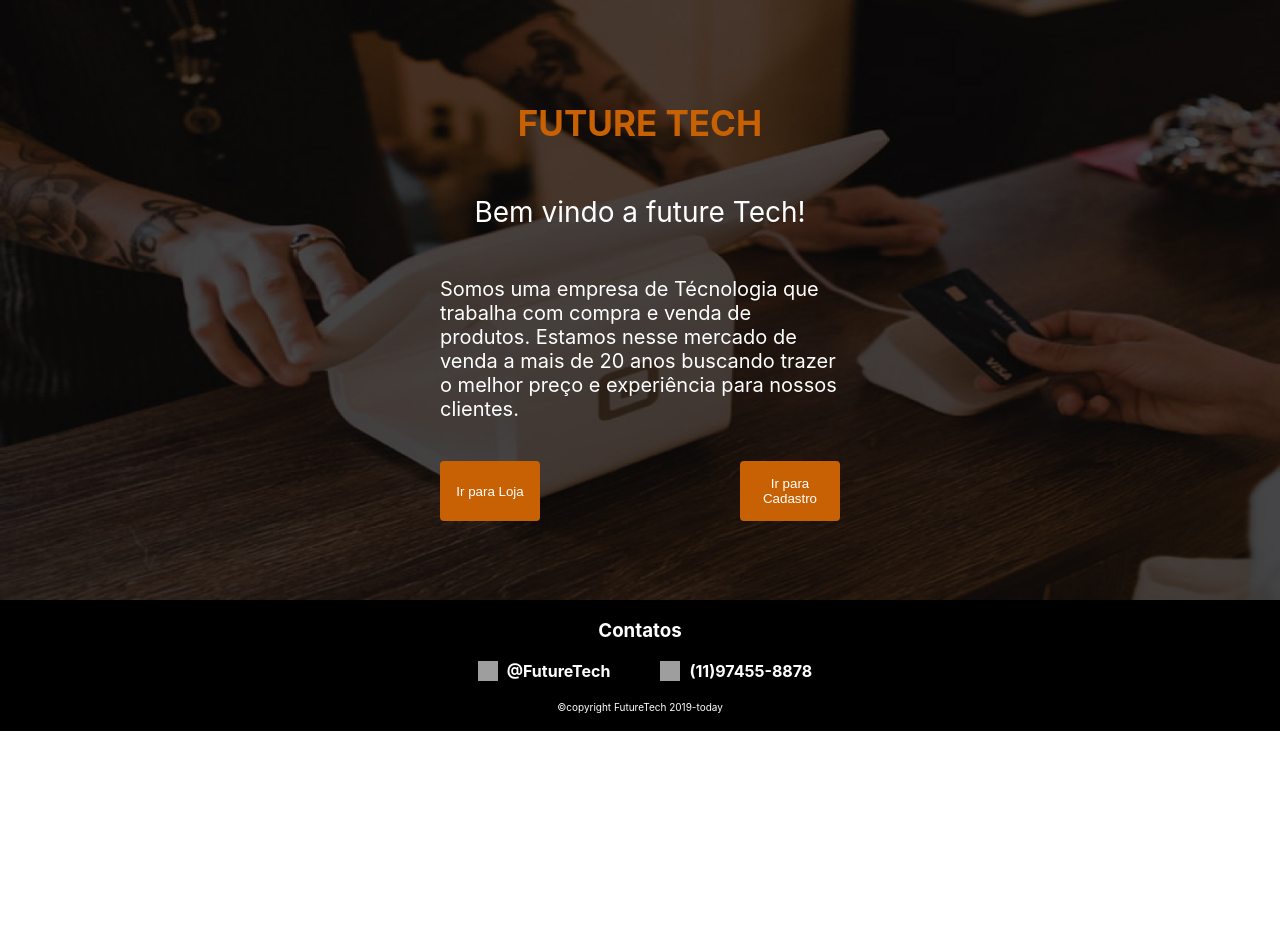
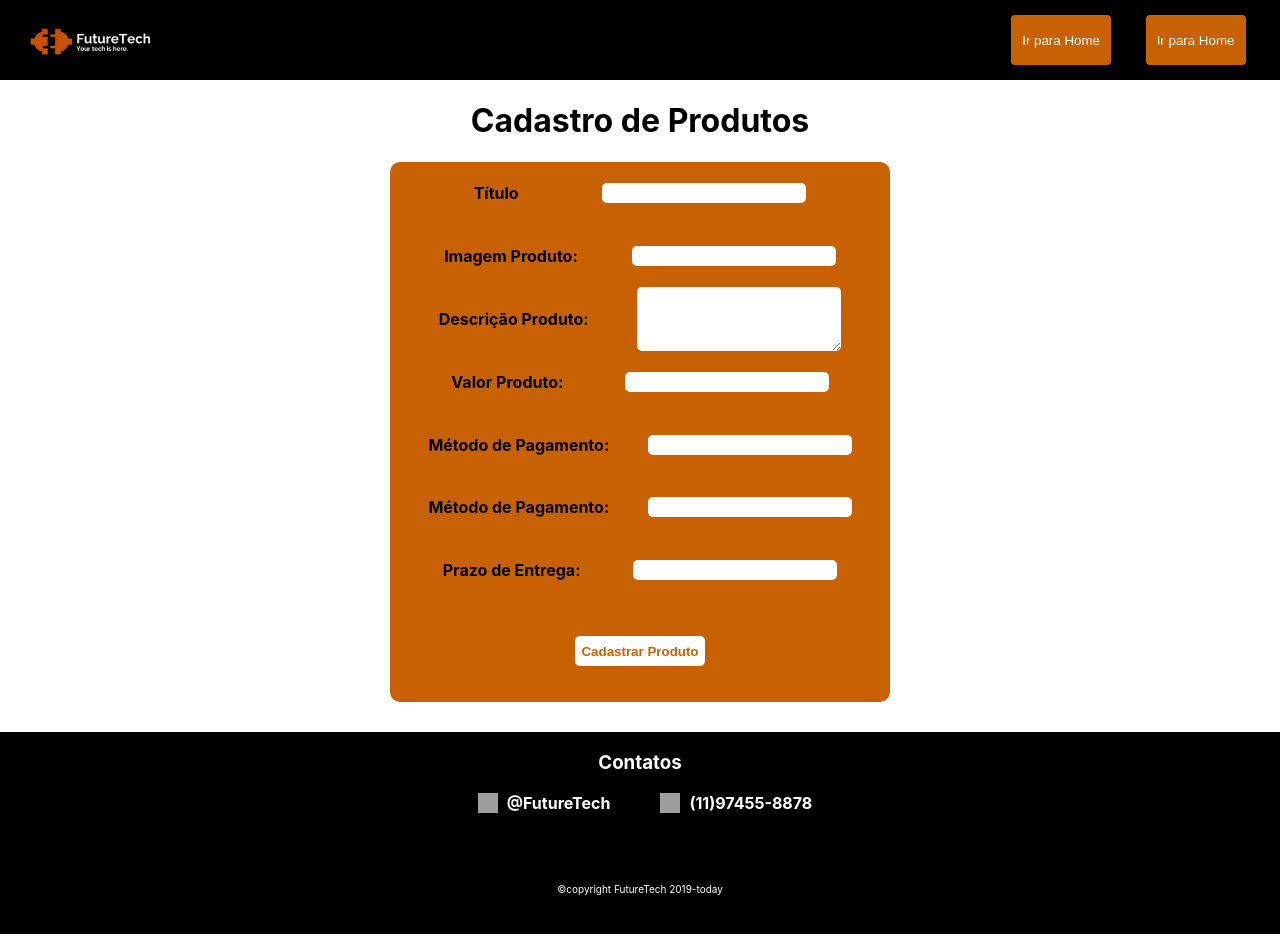
Before and after one commit to future4code/Bouman-FutureTech, a React (Create React App) app in the folder future-tech/: page / in a window 1280 px wide. Shown: the top 934 px of the page. Before the commit the page ends 800 px from the top, so only its background shows below. Built offline with nearby package versions, Linux system fonts and the light colour scheme; grey boxes are pictures that could not be loaded.

Commit message:
consertei algumas formulário e a renderização para o carrinho

```diff
--- a/future-tech/src/App.js
+++ b/future-tech/src/App.js
@@ -1,32 +1,99 @@
 import React from 'react';
 import styled from 'styled-components';
 import { withStyles } from '@material-ui/core/styles';
-import ProdutosContainer from './components/ProdutosContainer/ProdutoContainer';
-// import CardDeProduto from './components/CardDeProduto/CardDeProduto';
-import CarrinhoContainer from './components/CarrinhoContainer/CarrinhoContainer';
-import FormularioContainer from './components/FormularioContainer/FormularioContainer';
 import HomePage from './components/HomePage/HomePage';
+import Footer from './components/Footer/Footer'
+import LogoMarca from './components/img/LogoMarca.png';
+import FormularioContainer from './components/FormularioContainer/FormularioContainer'
 
+// Estilização
 
+const Header = styled.div `
+  width: 100%;
+  height: 80px;
+  background-color: #000000;
+  display: flex;
+  justify-content: center;
+  align-items: center;
+`
+const LogoContainer = styled.div `
+  width: 100%;
+  height: 100%;
+  display: flex;
+  justify-content: flex-start;
+  align-items: center;
+`
 
+const LogoImage = styled.img `
+  height: 100%;
+`
+
+const ButtonsContainer = styled.div`
+    display: flex;
+    justify-content:space-evenly;
+    align-items: center;
+    width: 400px;
+`
+
+const Button = styled.button `
+    height: 50px;
+    width: 100px;
+    background-color: #C76103;
+    color: white;
+    outline: 0;
+    border: 0;
+    border-radius: 4px;
+    :hover{
+        cursor: pointer;
+        background-color: #C75103;
+    }
+`
+// Código
 
 class App extends React.Component{
-  constructor(props){
-    super(props)
+  constructor (props) {
+    super(props);
+
     this.state = {
+        window: "Cadastro"
+    };
+};
 
+onClickSwitchWindowCadastro = () => {
+    if (this.state.window === "Home") {
+        this.setState({window: "Cadastro"})
+    } else {
+        this.setState({window: "Home"})
     }
-  }
+}
+
+onClickSwitchWindowLoja = () => {
+    if (this.state.window === "Home") {
+        this.setState({window: "Loja"})
+    } else {
+        this.setState({window: "Home"})
+    }
+}
 
   render(){
+    const buttonTextCadastro = this.state.window === "Home" ? "Ir para Cadastro" : "Ir para Home"
+    const buttonTextLoja = this.state.window === "Home" ? "Ir para Loja" : "Ir para Home"
     return(
       <div>
-          <HomePage />
+        <Header>[
+          <LogoContainer>
+            <LogoImage src = {LogoMarca}/>
+          </LogoContainer>
+          <ButtonsContainer>
+            <Button onClick = {this.onClickSwitchWindowLoja}>{buttonTextLoja}</Button>
+            <Button onClick = {this.onClickSwitchWindowCadastro}>{buttonTextCadastro}</Button>
+          </ButtonsContainer>
+        </Header>
+        {this.state.window === "Home" ? <HomePage/> : <FormularioContainer/>}
+        <Footer/>
       </div>
     )
   }
-
-
 }
 
 export default App;
--- a/future-tech/src/components/HomePage/HomePageFooter.js
+++ b/future-tech/src/components/Footer/Footer.js
@@ -5,17 +5,12 @@ import { withStyles } from '@material-ui/core/styles';
 
 const ContainerFooter = Styled.div`
 width:100%;
-height: 130px;
+height: 30vh;
 background-color:black;
 color: white;
 padding-top:0.5px;
 margin:auto;
 text-align:center;
-`
-
-const Contatos = Styled.h2`
-color:white;
-padding-top:10px;
 `
 
 const TituloRedeSociais = Styled.h4`
@@ -43,12 +38,11 @@ margin-left:10px;
 
 const Copy = Styled.p`
 font-size:10px;
-margin-top:20px;
+margin-top:70px;
 `
 
-function HomePageFooter (){
+function Footer (){
     return (
-        <div>
         <ContainerFooter>
             <h3>Contatos</h3>
             <RedeSociais>
@@ -58,15 +52,8 @@ function HomePageFooter (){
                 <TituloRedeSociais>(11)97455-8878</TituloRedeSociais>
             </RedeSociais>
             <Copy>©copyright FutureTech 2019-today</Copy>
-
         </ContainerFooter>
-
-
-
-
-        </div>
     )
-
 }
 
-export default HomePageFooter;
+export default Footer;
--- a/future-tech/src/components/FormularioContainer/FormularioContainer.js
+++ b/future-tech/src/components/FormularioContainer/FormularioContainer.js
@@ -8,30 +8,26 @@ text-align:center;
 `
 
 const ContainerForm = styled.div `
-width: 500px;
-height: 480px;
-height: 400px;
+  width: 95vw;
+  height: 100vh;
+  max-width: 500px;
+  max-height: 540px;
   border-radius:10px;
   background-color:#C76103;
   margin:auto;
   display:flex;
   flex-direction:column;
-
+  justify-content: space-evenly;
+  align-items: center;
   margin-bottom:30px;
 
+`
 
-`
-const Label = styled.label`
-color:black;
-padding-left:80px;
-padding-top:30px;
-font-weight:bold;
-margin-right:10px;
-
-`
 const ContainerLabels = styled.div`
-margin-top:20px;
-margin-bottom:5px;
+  width: 100%;
+  display: flex;
+  justify-content: space-evenly;
+  align-items: center;
 `
 
 const Input = styled.input`
@@ -41,7 +37,7 @@ width:200px;
   height: 18px;
 `
 
-const InputDescricao = styled.input`
+const InputDescricao = styled.textarea`
   border:none;
   border-radius:5px;
   width:200px;
@@ -49,18 +45,22 @@ height: 60px;
 `
 
 const Botao = styled.button`
-border:none;
   background-color:white;
   color:#C76103;
-padding: 10px;
   width:auto;
-border: solid 2px black;
+  height: 30px;
   margin:auto;
-border-radius: 10px;
-font-weight:bold;
-padding-left:50px;
-padding-top:30px;
-font-weight:bold;
+  border-radius: 5px;
+  display: flex;
+  justify-content: center;
+  align-items: center;
+  border: none;
+  font-weight: bold;
+  :hover {
+    cursor: pointer;
+    color: white;
+    background-color: gray;
+  }
 `
 
 class FormularioContainer extends React.Component{
@@ -83,37 +83,37 @@ class FormularioContainer extends React.Component{
           <Titulo>Cadastro de Produtos</Titulo>
           <ContainerForm>
             <ContainerLabels>
-              <Label>Título Produto:</Label>
+              <h4>Título</h4>
               <Input type="text"/>
             </ContainerLabels>
 
             <ContainerLabels>
-              <Label>Imagem Produto:</Label>
+              <h4>Imagem Produto:</h4>
               <Input type="text"/>
             </ContainerLabels>
 
             <ContainerLabels>
-              <Label>Descrição Produto:</Label>
+              <h4>Descrição Produto:</h4>
               <InputDescricao type="textarea"></InputDescricao>
             </ContainerLabels>
 
             <ContainerLabels>
-              <Label>Valor Produto:</Label>
+              <h4>Valor Produto:</h4>
               <Input type="text"/>
             </ContainerLabels>
 
             <ContainerLabels>
-              <Label>Método de Pagamento:</Label>
+              <h4>Método de Pagamento:</h4>
               <Input type="text"/>
             </ContainerLabels>
 
             <ContainerLabels>
-              <Label>Método de Pagamento:</Label>
+              <h4>Método de Pagamento:</h4>
               <Input type="text"/>
             </ContainerLabels>
 
             <ContainerLabels>
-              <Label>Prazo de Entrega:</Label>
+              <h4>Prazo de Entrega:</h4>
               <Input type="text"/>
             </ContainerLabels>
             <Botao>Cadastrar Produto</Botao>
--- a/future-tech/src/components/HomePage/HomePage.js
+++ b/future-tech/src/components/HomePage/HomePage.js
@@ -1,19 +1,78 @@
 import React from 'react';
 import styled from 'styled-components';
 import { withStyles } from '@material-ui/core/styles';
-import HomePageFooter from './HomePageFooter';
-import HomePageHeader from './HomePageHeader';
-import HomePageMain from './HomePageMain';
+import Background from '../img/Background.jpg'
 
-function HomePage (){
-    return (
-        <div>
-            <HomePageHeader/>
-            <HomePageMain/>
-            <HomePageFooter/>
-        </div>
-    )
+const MainContainer = styled.div `
+    height: 600px;
+    width: 100%;
+    background-color: black;
+    display: flex;
+    justify-content: center;
+    align-items: center;
+`
 
+const ImageBackground = styled.div `
+    height: 100%;
+    width: 100%;
+    background-image: url(${Background});
+    background-repeat: no-repeat;
+    background-size: 100% 100%;
+    display: flex;
+    flex-direction: column;
+    justify-content: center;
+    align-items:center;
+`
+const DescriptionBackground = styled.div `
+    width: 400px;
+    height: 100%;
+    opacity: initial;
+    color: white;
+    display: flex;
+    flex-direction: column;
+    justify-content: center;
+    align-items: center;
+`
+
+const Titulo = styled.h1 `
+font-size: 35px;
+    color: #C76103;
+`
+
+const P1 = styled.p `
+    font-size: 28px;
+`
+const P2= styled.p `
+    font-size: 20px;
+`
+
+class HomePage extends React.Component {
+    constructor (props) {
+        super(props);
+
+        this.state = {
+
+        };
+    };
+
+    render () {
+        return (
+            <MainContainer>
+                <ImageBackground>
+                    <DescriptionBackground>
+                        <Titulo>FUTURE TECH </Titulo>
+                        <P1>
+                            Bem vindo a future Tech!
+                        </P1>
+                        <P2>
+                            Somos uma empresa de Tecnologia que trabalha com compra e venda de produtos.
+                            Estamos nesse mercado de venda a mais de 20 anos buscando trazer o melhor preço e experiência para nossos clientes.
+                        </P2>
+                    </DescriptionBackground>
+                </ImageBackground>
+            </MainContainer>
+        )
+    }
 }
 
 export default HomePage;
--- a/future-tech/src/components/HomePage/HomePageMain.js
+++ /dev/null
@@ -1,125 +0,0 @@
-import React from 'react';
-import styled from 'styled-components';
-import { withStyles } from '@material-ui/core/styles';
-import Background from '../img/Background.jpg'
-import FormularioContainer from '../FormularioContainer/FormularioContainer'
-import HomePage from './HomePage';
-
-const MainContainer = styled.div `
-    height: 600px;
-    width: 100%;
-    background-color: black;
-    display: flex;
-    justify-content: center;
-    align-items: center;
-`
-
-const ImageBackground = styled.div `
-    height: 100%;
-    width: 100%;
-    background-image: url(${Background});
-    background-repeat: no-repeat;
-    background-size: 100% 100%;
-    display: flex;
-    flex-direction: column;
-    justify-content: center;
-    align-items:center;
-`
-const DescriptionBackground = styled.div `
-    width: 400px;
-    height: 100%;
-    opacity: initial;
-    color: white;
-    display: flex;
-    flex-direction: column;
-    justify-content: center;
-    align-items: center;
-`
-
-const ButtonsContainer = styled.div`
-    display: flex;
-    justify-content: space-between;
-    align-items: center;
-    width: 100%;
-`
-
-const Button = styled.button `
-    margin-top: 20px;
-    height: 60px;
-    width: 100px;
-    background-color: #C76103;
-    color: white;
-    outline: 0;
-    border: 0;
-    border-radius: 4px;
-    :hover{
-        cursor: pointer;
-        background-color: #C75103;
-    }
-`
-
-const Titulo = styled.h1 `
-font-size: 35px;
-    color: #C76103;
-`
-
-const P1 = styled.p `
-    font-size: 28px;
-`
-const P2= styled.p `
-    font-size: 20px;
-`
-
-class HomePageMain extends React.Component {
-    constructor (props) {
-        super(props);
-
-        this.state = {
-            window: "Home"
-        };
-    };
-
-    onClickSwitchWindowCadastro = () => {
-        if (this.state.window === "Home") {
-            this.setState({window: "Cadastro"})
-        } else {
-            this.setState({window: "Home"})
-        }
-    }
-
-    onClickSwitchWindowLoja = () => {
-        if (this.state.window === "Home") {
-            this.setState({window: "Loja"})
-        } else {
-            this.setState({window: "Home"})
-        }
-    }
-
-    render () {
-        const buttonTextCadastro = this.state.window === "Home" ? "Ir para Cadastro" : "Ir para Home"
-        const buttonTextLoja = this.state.window === "Home" ? "Ir para Loja" : "Ir para Home"
-        return (
-            <MainContainer>
-                <ImageBackground>
-                    <DescriptionBackground>
-                        <Titulo>FUTURE TECH </Titulo>
-                        <P1>
-                            Bem vindo a future Tech!
-                        </P1>
-                        <P2>
-                            Somos uma empresa de Técnologia que trabalha com compra e venda de produtos.
-                            Estamos nesse mercado de venda a mais de 20 anos buscando trazer o melhor preço e experiência para nossos clientes.
-                        </P2>
-                        <ButtonsContainer>
-                            {/* {this.state.window === "Home" ? <HomePage/> : <FormularioContainer/>} */}
-                            <Button onClick = {this.onClickSwitchWindowLoja}>{buttonTextLoja}</Button>
-                            <Button onClick = {this.onClickSwitchWindowCadastro}>{buttonTextCadastro}</Button>
-                        </ButtonsContainer>
-                    </DescriptionBackground>
-                </ImageBackground>
-            </MainContainer>
-        )
-    }
-}
-
-export default HomePageMain;
```
Also changed, not shown: future-tech/src/components/CarrinhoContainer/CarrinhoContainer.js (+78 -12 lines), future-tech/src/components/HomePage/HomePageHeader.js (deleted, +0 -16 lines), future-tech/src/components/img/LogoMarca.png (added), future-tech/src/components/img/logo.png (deleted). Lines whose indentation alone changed are shown as unchanged.
